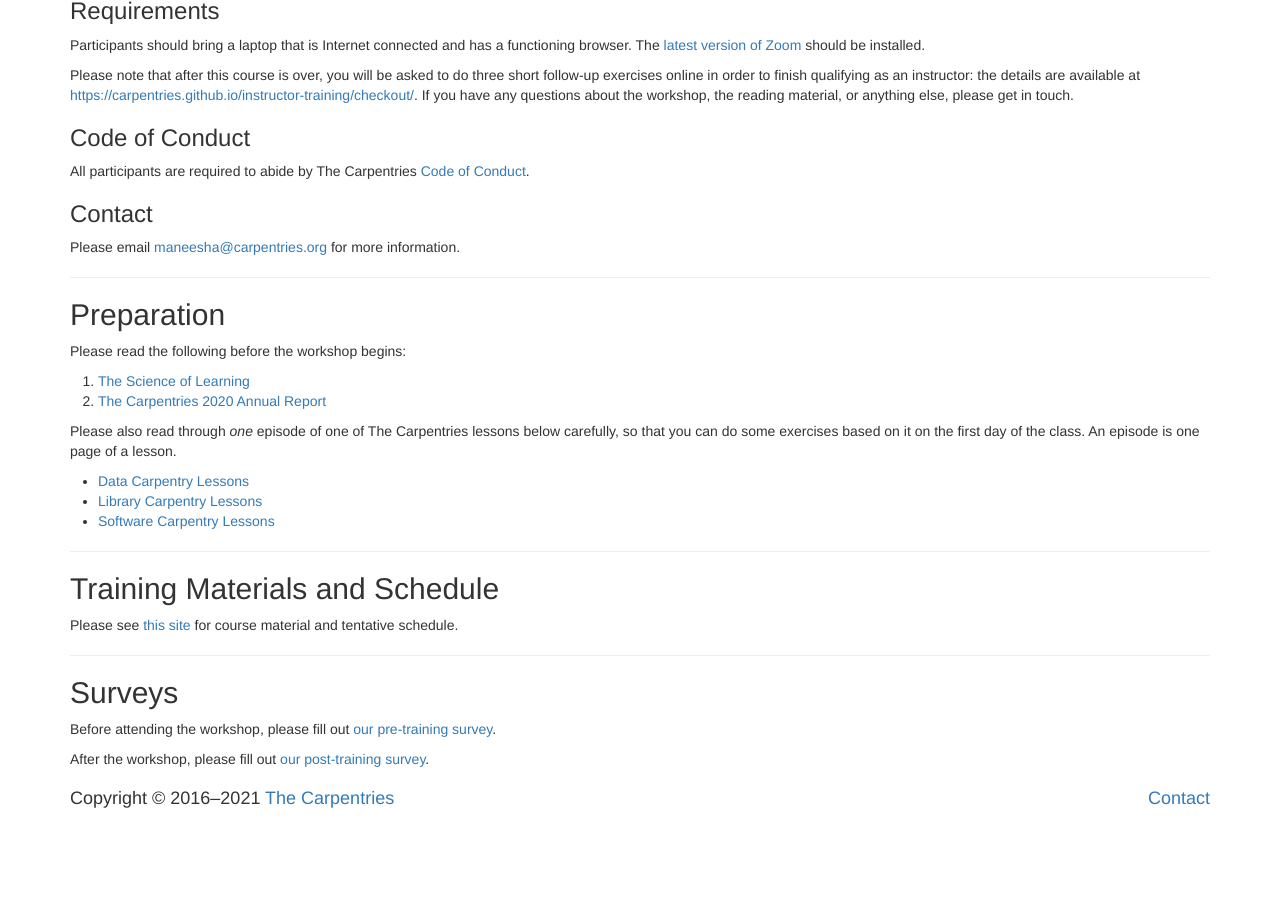
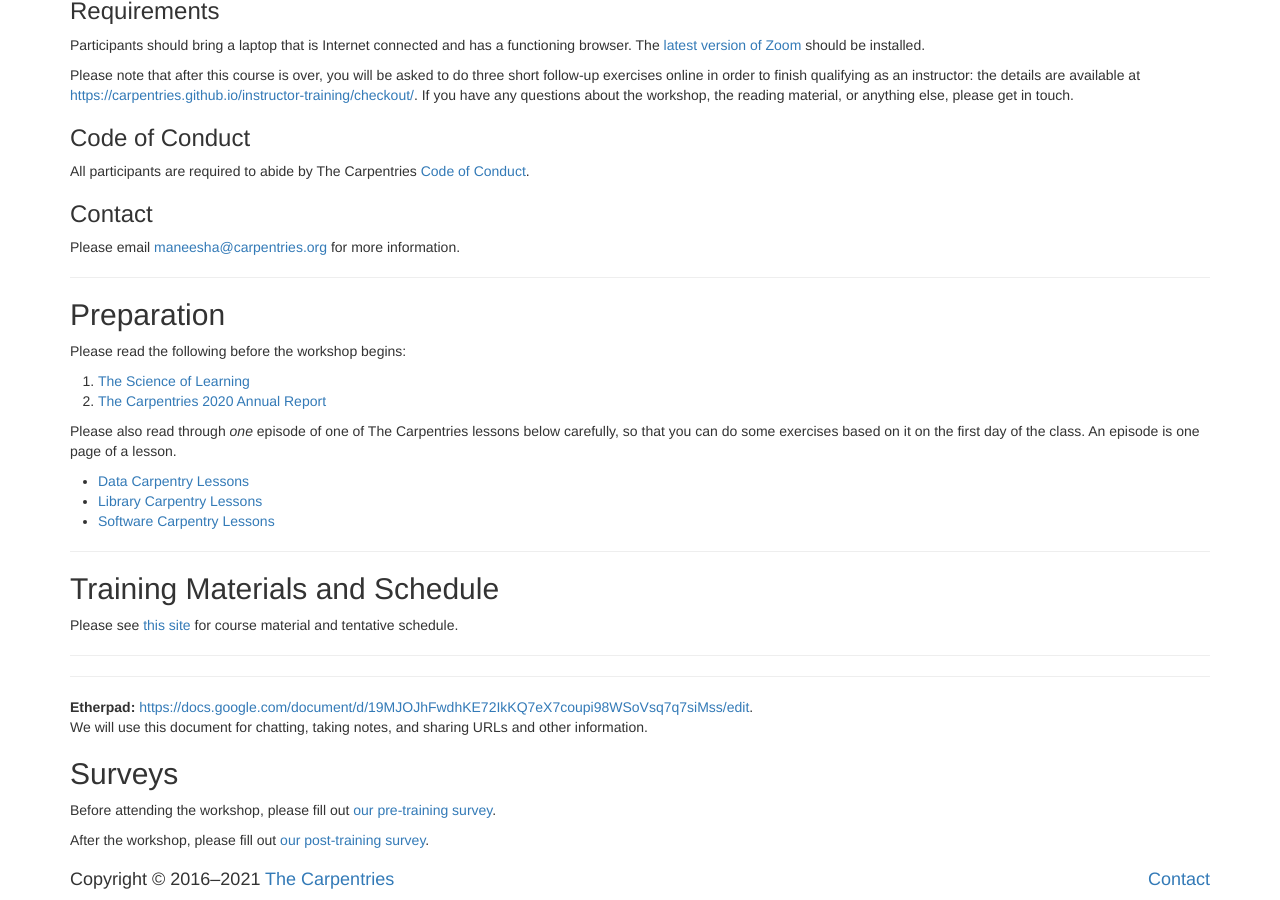
Before and after one commit to maneesha/2021-07-19-ttt-online-CDT, a Jekyll site: the page built from index.md, in a window 1280 px wide and 900 px high, scrolled down 787 px. Built offline with Jekyll 4.4.1, drawn with Linux system fonts in a browser that asks for light colours; before the commit the page ends 1606 px from its top, so only the background shows below that.

Commit message:
link to google doc

```diff
--- a/index.md
+++ b/index.md
@@ -10,7 +10,7 @@ enddate: 2021-07-22        # machine-readable end date for the workshop in YYYY-
 instructor: ["Maneesha Sane", "Mark Laufersweiler" ] # boxed, comma-separated list of instructors' names as strings, like ["Kay McNulty", "Betty Jennings", "Betty Snyder"]
 helper: []     # boxed, comma-separated list of helpers' names, like ["Marlyn Wescoff", "Fran Bilas", "Ruth Lichterman"]
 contact: ["maneesha@carpentries.org"]    # boxed, comma-separated list of contact email addresses for the host, lead instructor, or whoever else is handling questions, like ["marlyn.wescoff@example.org", "fran.bilas@example.org", "ruth.lichterman@example.org"]
-etherpad:             # optional: URL for the workshop Etherpad if there is one
+etherpad:   https://docs.google.com/document/d/19MJOJhFwdhKE72IkKQ7eX7coupi98WSoVsq7q7siMss/edit          # optional: URL for the workshop Etherpad if there is one
 eventbrite:           # optional: alphanumeric key for Eventbrite registration, e.g., "1234567890AB" (if Eventbrite is being used)
 locations:
   - venue: "Online"
@@ -282,7 +282,7 @@ for more information.
 <p id="etherpad">
   <strong>Etherpad:</strong> <a href="{{page.etherpad}}">{{page.etherpad}}</a>.
   <br/>
-  We will use this Etherpad for chatting, taking notes, and sharing URLs and bits of code.
+  We will use this document for chatting, taking notes, and sharing URLs and other information.
 </p>
 
 {% endif %}
```
